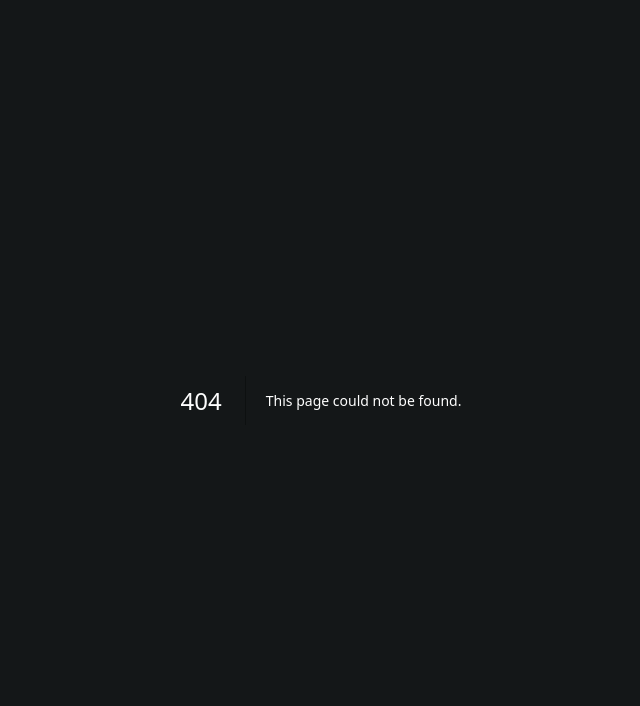
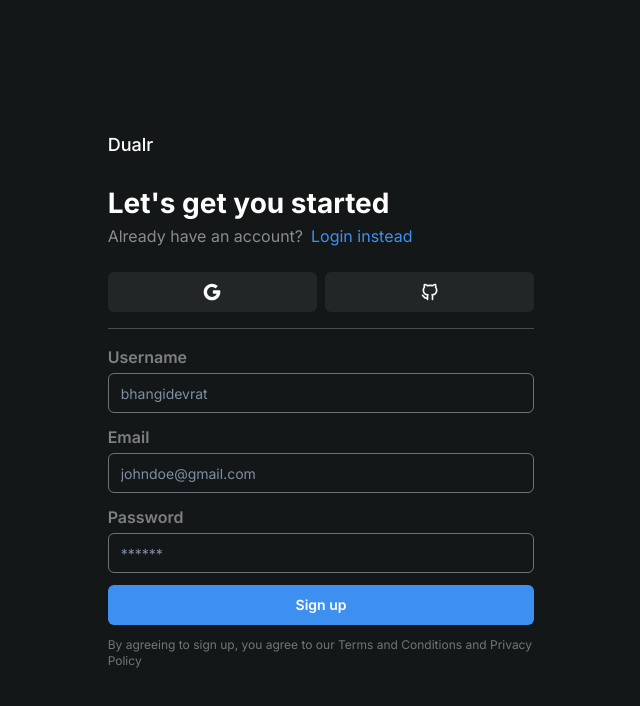
Before and after one commit to NotTheRightGuy/Dualr, a Next.js app: page /auth/signup in a window 1280 px wide. Before the commit this address had no page. Shown: the top 706 px of the page, without its empty margins (319-959 px from the left). Built offline with nearby package versions, Linux system fonts and the light colour scheme.

Commit message:
chore: Add @tabler/icons-react package and update dependencies

```diff
--- a/package.json
+++ b/package.json
@@ -16,6 +16,7 @@
     "@radix-ui/react-select": "^2.1.1",
     "@radix-ui/react-slot": "^1.1.0",
     "@radix-ui/react-tooltip": "^1.1.2",
+    "@tabler/icons-react": "^3.9.0",
     "class-variance-authority": "^0.7.0",
     "clsx": "^2.1.1",
     "framer-motion": "^11.2.12",
--- /dev/null
+++ b/src/app/auth/signin/page.tsx
@@ -0,0 +1,102 @@
+import Link from "next/link";
+import React from "react";
+import {
+  IconBrandGoogleFilled,
+  IconBrandGithubFilled,
+} from "@tabler/icons-react";
+
+export default function SignUp() {
+  return (
+    <>
+      <div className="py-20 text-zinc-200 selection:bg-zinc-600">
+        <div
+          className="relative z-10 mx-auto w-full max-w-xl p-4"
+          style={{
+            opacity: "1",
+            transform: "none",
+          }}
+        >
+          <div>
+            <Link href="/" className="text-headline-6 font-semibold">
+              Dualr
+            </Link>
+            <div className="mb-9 mt-6 space-y-1.5">
+              <h1 className="text-2xl font-semibold">
+                Sign in to your account
+              </h1>
+              <p className="text-zinc-400">
+                Don't have an account?{/* */}{" "}
+                <a href="/auth/signup" className="text-blue-400">
+                  Create one.
+                </a>
+              </p>
+            </div>
+          </div>
+          <div>
+            <div className="mb-3 flex gap-3">
+              <button className='relative z-0 flex w-full items-center justify-center gap-2 overflow-hidden whitespace-nowrap rounded-md border border-zinc-700 bg-gradient-to-br from-zinc-800 to-zinc-950 px-3 py-3 text-zinc-50 transition-all duration-300 before:absolute before:inset-0 before:-z-10 before:translate-y-[200%] before:scale-[2.5] before:rounded-[100%] before:bg-zinc-100 before:transition-transform before:duration-500 before:content-[""] hover:scale-105 hover:text-zinc-900 hover:before:translate-y-[0%] active:scale-100'>
+                <IconBrandGoogleFilled size={20} />
+              </button>
+              <button className='relative z-0 flex w-full items-center justify-center gap-2 overflow-hidden whitespace-nowrap rounded-md border border-zinc-700 bg-gradient-to-br from-zinc-800 to-zinc-950 px-3 py-3 text-zinc-50 transition-all duration-300 before:absolute before:inset-0 before:-z-10 before:translate-y-[200%] before:scale-[2.5] before:rounded-[100%] before:bg-zinc-100 before:transition-transform before:duration-500 before:content-[""] hover:scale-105 hover:text-zinc-900 hover:before:translate-y-[0%] active:scale-100'>
+                <IconBrandGithubFilled size={20} />
+              </button>
+            </div>
+          </div>
+          <div className="my-6 flex items-center gap-3">
+            <div className="h-[1px] w-full bg-zinc-700" />
+            <span className="text-zinc-400">OR</span>
+            <div className="h-[1px] w-full bg-zinc-700" />
+          </div>
+          <form>
+            <div className="mb-3">
+              <label
+                htmlFor="email-input"
+                className="mb-1.5 block text-zinc-400"
+              >
+                Email
+              </label>
+              <input
+                id="email-input"
+                type="email"
+                placeholder="your.email@provider.com"
+                className="w-full rounded-md border border-zinc-700 bg-zinc-900 px-3 py-2 placeholder-zinc-500 ring-1 ring-transparent transition-shadow focus:outline-0 focus:ring-blue-700"
+              />
+            </div>
+            <div className="mb-6">
+              <div className="mb-1.5 flex items-end justify-between">
+                <label htmlFor="password-input" className="block text-zinc-400">
+                  Password
+                </label>
+                <a href="#" className="text-sm text-blue-400">
+                  Forgot?
+                </a>
+              </div>
+              <input
+                id="password-input"
+                type="password"
+                placeholder="••••••••••••"
+                className="w-full rounded-md border border-zinc-700 bg-zinc-900 px-3 py-2 placeholder-zinc-500 ring-1 ring-transparent transition-shadow focus:outline-0 focus:ring-blue-700"
+              />
+            </div>
+            <button
+              className="w-full rounded-md bg-gradient-to-br from-blue-400 to-blue-700 px-4 py-2 text-lg text-zinc-50 ring-2 ring-blue-500/50 ring-offset-2 ring-offset-zinc-950 transition-all hover:scale-[1.02] hover:ring-transparent active:scale-[0.98] active:ring-blue-500/70"
+              type="submit"
+            >
+              Sign in
+            </button>
+          </form>
+          <p className="mt-9 text-xs text-zinc-400">
+            By signing in, you agree to our{/* */}{" "}
+            <a href="#" className="text-blue-400">
+              Terms &amp; Conditions
+            </a>{" "}
+            {/* */}and{/* */}{" "}
+            <a href="#" className="text-blue-400">
+              Privacy Policy.
+            </a>
+          </p>
+        </div>
+      </div>
+    </>
+  );
+}
--- /dev/null
+++ b/src/app/auth/signup/page.tsx
@@ -0,0 +1,79 @@
+import { Button } from "@/components/ui/button";
+import { Input } from "@/components/ui/input";
+import { IconBrandGoogleFilled } from "@tabler/icons-react";
+import { IconBrandGithub } from "@tabler/icons-react";
+import Link from "next/link";
+
+export default function SignUp() {
+  return (
+    <nav className="flex h-screen items-center justify-center">
+      <div className="w-1/3">
+        <div className="mb-6 text-headline-6 font-medium">Dualr</div>
+        <p className="text-headline-4 font-bold">Let's get you started</p>
+        <div className="flex gap-2">
+          <p className="opacity-50">Already have an account?</p>
+          <Link href="" className="text-brand-1 opacity-100 hover:underline">
+            Login instead
+          </Link>{" "}
+        </div>
+        <div className="mt-6 flex gap-2 *:flex-1 *:bg-dark-2 *:font-semibold hover:*:bg-dark-1">
+          <Button>
+            <IconBrandGoogleFilled size={20} />
+          </Button>
+          <Button>
+            <IconBrandGithub size={20} />
+          </Button>
+        </div>
+        <hr className="mt-4 opacity-25" />
+        <main className="dark mt-4">
+          <form action="" className="flex flex-col gap-3">
+            <div>
+              <label
+                htmlFor=""
+                className="text-base-1 font-semibold opacity-45"
+              >
+                Username
+              </label>
+              <Input
+                placeholder="bhangidevrat"
+                className="mt-1 border-light-4 bg-dark-3"
+              />
+            </div>
+            <div>
+              <label
+                htmlFor=""
+                className="text-base-1 font-semibold opacity-45"
+              >
+                Email
+              </label>
+              <Input
+                placeholder="johndoe@gmail.com"
+                className="mt-1 border-light-4 bg-dark-3"
+              />
+            </div>
+            <div>
+              <label
+                htmlFor=""
+                className="text-base-1 font-semibold opacity-45"
+              >
+                Password
+              </label>
+              <Input
+                type="password"
+                placeholder="******"
+                className="mt-1 border-light-4 bg-dark-3"
+              />
+            </div>
+            <Button className="bg-brand-1 font-semibold text-white hover:bg-blue-600">
+              Sign up
+            </Button>
+            <p className="text-xs opacity-40">
+              By agreeing to sign up, you agree to our Terms and Conditions and
+              Privacy Policy
+            </p>
+          </form>
+        </main>
+      </div>
+    </nav>
+  );
+}
--- /dev/null
+++ b/src/components/ui/input.tsx
@@ -0,0 +1,25 @@
+import * as React from "react"
+
+import { cn } from "@/lib/utils"
+
+export interface InputProps
+  extends React.InputHTMLAttributes<HTMLInputElement> {}
+
+const Input = React.forwardRef<HTMLInputElement, InputProps>(
+  ({ className, type, ...props }, ref) => {
+    return (
+      <input
+        type={type}
+        className={cn(
+          "flex h-10 w-full rounded-md border border-input bg-background px-3 py-2 text-sm ring-offset-background file:border-0 file:bg-transparent file:text-sm file:font-medium placeholder:text-muted-foreground focus-visible:outline-none focus-visible:ring-2 focus-visible:ring-ring focus-visible:ring-offset-2 disabled:cursor-not-allowed disabled:opacity-50",
+          className
+        )}
+        ref={ref}
+        {...props}
+      />
+    )
+  }
+)
+Input.displayName = "Input"
+
+export { Input }
```
Also changed, not shown: 1 other file (tests, documents, lock files or other folders).
